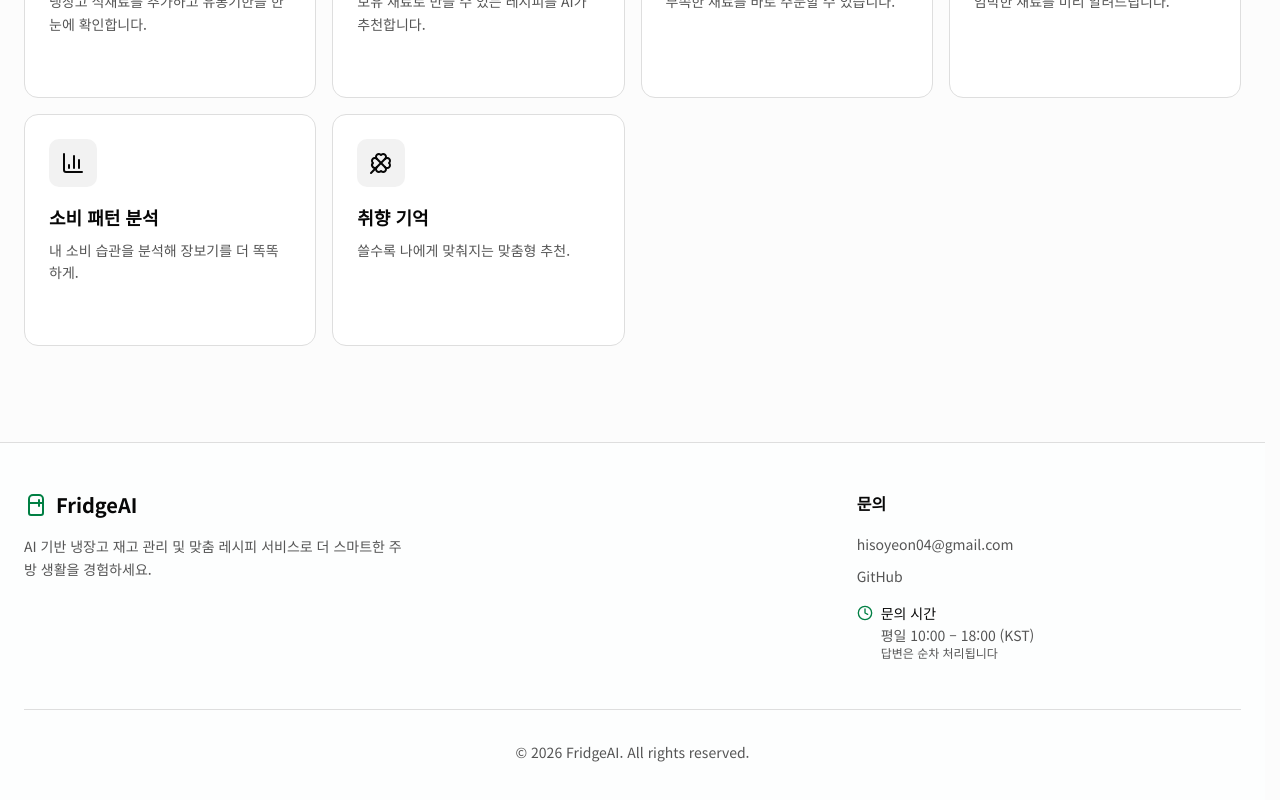
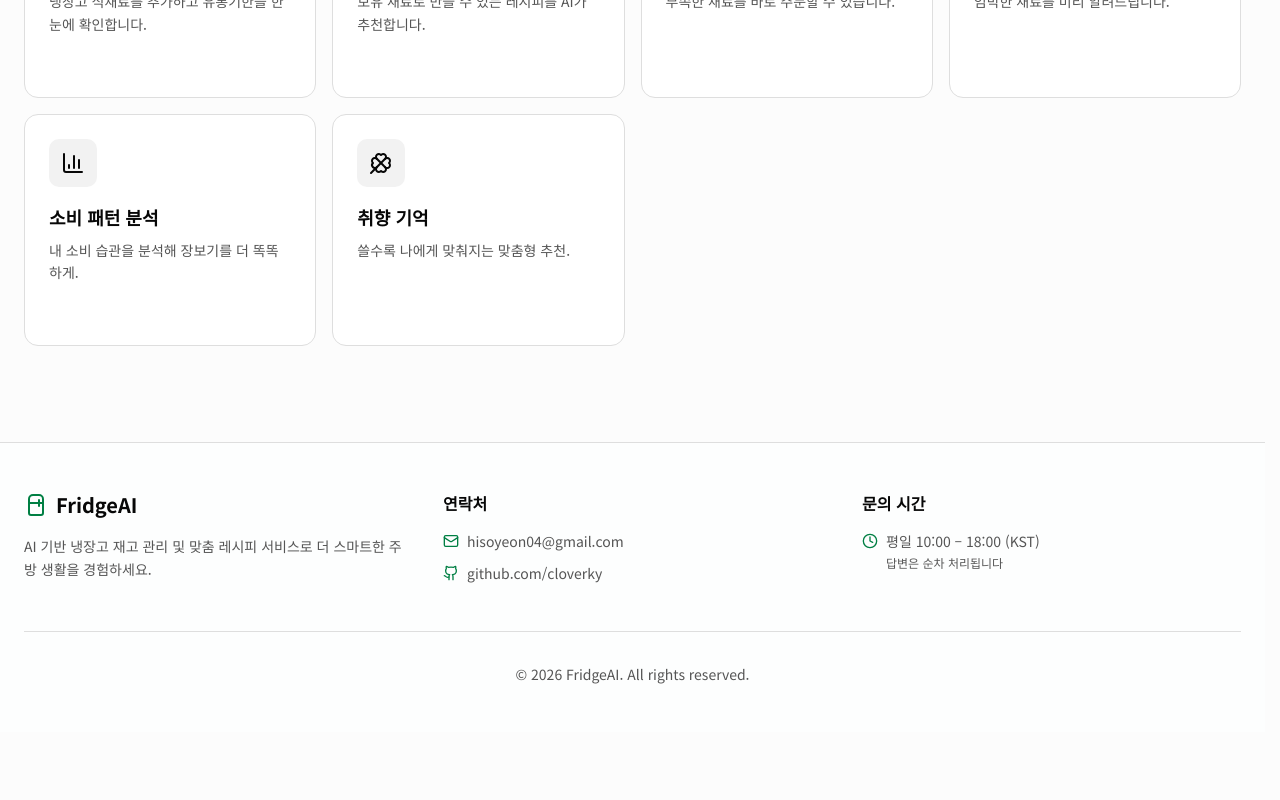
Before and after one commit to cloverky/cloverky.cloud, a Next.js app in the folder lucky/: page / in a window 1280 px wide. Shown: the part 1199-1999 px from the top of the page. After the commit the page ends 1931 px from the top, so only its background shows below. Built offline with nearby package versions, Linux system fonts and the light colour scheme; no server answers.

Commit message:
fix(footer): 3열 레이아웃으로 연락처·문의시간 고르게 배치
Co-Authored-By: Claude Opus 5 <noreply@anthropic.com>

```diff
--- a/lucky/components/footer.tsx
+++ b/lucky/components/footer.tsx
@@ -1,36 +1,59 @@
 "use client";
 
-import { Clock, Refrigerator } from "lucide-react";
-
+import { Clock, Mail, Github, Refrigerator } from "lucide-react";
 
 export function Footer() {
   return (
     <footer id="contact" className="border-t border-border bg-card/50 py-12">
       <div className="mx-auto max-w-7xl px-6">
-        <div className="grid gap-8 md:grid-cols-3">
-          <div className="md:col-span-2">
+        <div className="grid gap-10 md:grid-cols-3">
+          {/* 브랜드 */}
+          <div className="md:col-span-1">
             <div className="flex items-center gap-2">
               <Refrigerator className="h-6 w-6 text-accent" />
               <span className="text-xl font-bold text-foreground">FridgeAI</span>
             </div>
-            <p className="mt-4 max-w-sm text-sm leading-relaxed text-muted-foreground">
+            <p className="mt-4 text-sm leading-relaxed text-muted-foreground">
               AI 기반 냉장고 재고 관리 및 맞춤 레시피 서비스로
               더 스마트한 주방 생활을 경험하세요.
             </p>
           </div>
 
-          <div>
-            <h3 className="font-semibold text-foreground">문의</h3>
-            <ul className="mt-4 space-y-2">
-              <li><a href="mailto:hisoyeon04@gmail.com" className="text-sm text-muted-foreground hover:text-foreground">hisoyeon04@gmail.com</a></li>
-              <li><a href="https://github.com/cloverky" target="_blank" rel="noopener noreferrer" className="text-sm text-muted-foreground hover:text-foreground">GitHub</a></li>
+          {/* 연락처 */}
+          <div className="md:col-span-1">
+            <h3 className="font-semibold text-foreground">연락처</h3>
+            <ul className="mt-4 space-y-3">
+              <li>
+                <a
+                  href="mailto:hisoyeon04@gmail.com"
+                  className="flex items-center gap-2 text-sm text-muted-foreground hover:text-foreground transition-colors"
+                >
+                  <Mail className="h-4 w-4 shrink-0 text-accent" />
+                  hisoyeon04@gmail.com
+                </a>
+              </li>
+              <li>
+                <a
+                  href="https://github.com/cloverky"
+                  target="_blank"
+                  rel="noopener noreferrer"
+                  className="flex items-center gap-2 text-sm text-muted-foreground hover:text-foreground transition-colors"
+                >
+                  <Github className="h-4 w-4 shrink-0 text-accent" />
+                  github.com/cloverky
+                </a>
+              </li>
             </ul>
+          </div>
+
+          {/* 문의 시간 */}
+          <div className="md:col-span-1">
+            <h3 className="font-semibold text-foreground">문의 시간</h3>
             <div className="mt-4 flex items-start gap-2 text-sm text-muted-foreground">
               <Clock className="mt-0.5 h-4 w-4 shrink-0 text-accent" />
               <div>
-                <p className="font-medium text-foreground">문의 시간</p>
-                <p className="mt-0.5">평일 10:00 – 18:00 (KST)</p>
-                <p className="text-xs">답변은 순차 처리됩니다</p>
+                <p>평일 10:00 – 18:00 (KST)</p>
+                <p className="mt-1 text-xs">답변은 순차 처리됩니다</p>
               </div>
             </div>
           </div>
```
